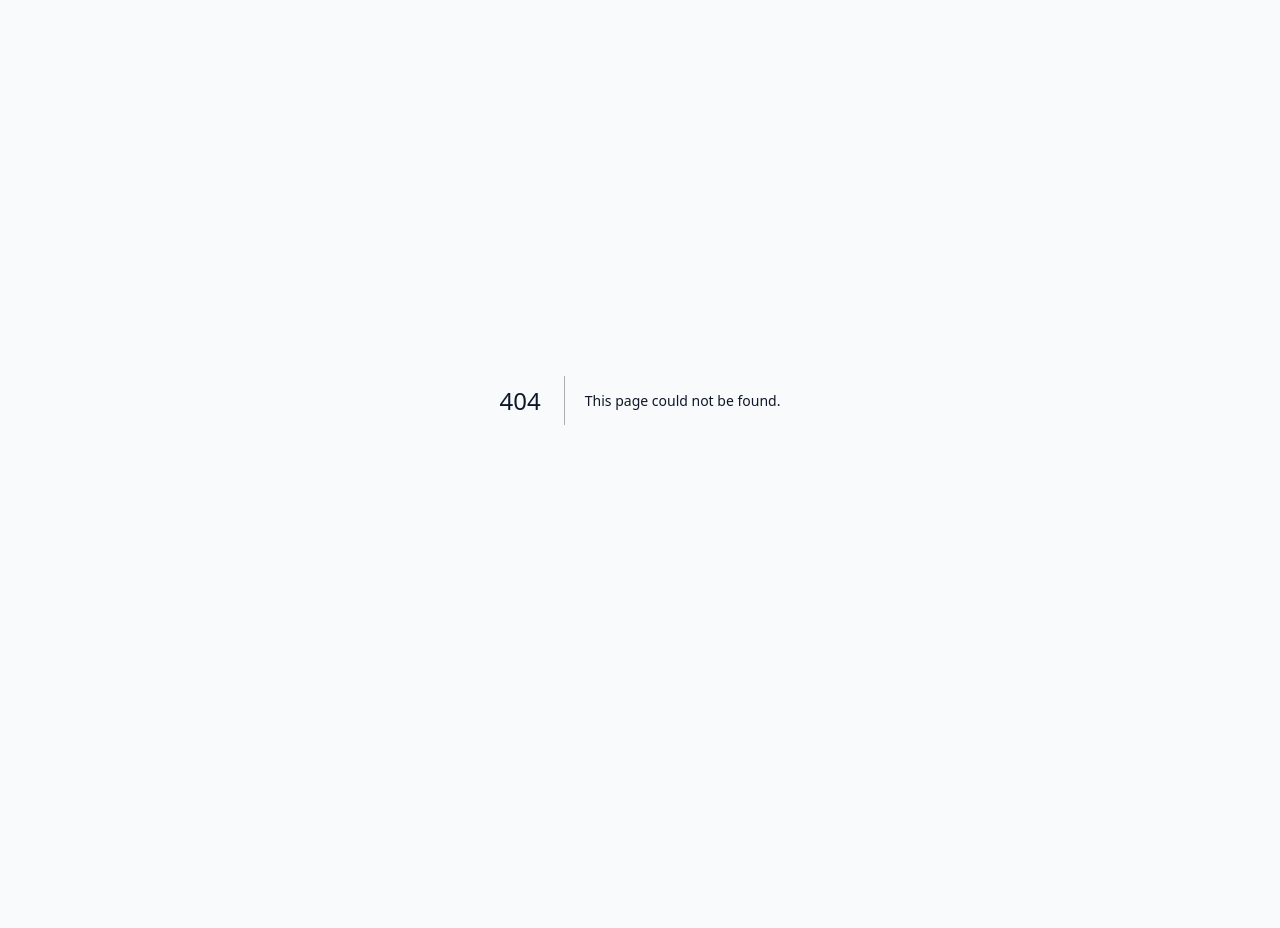
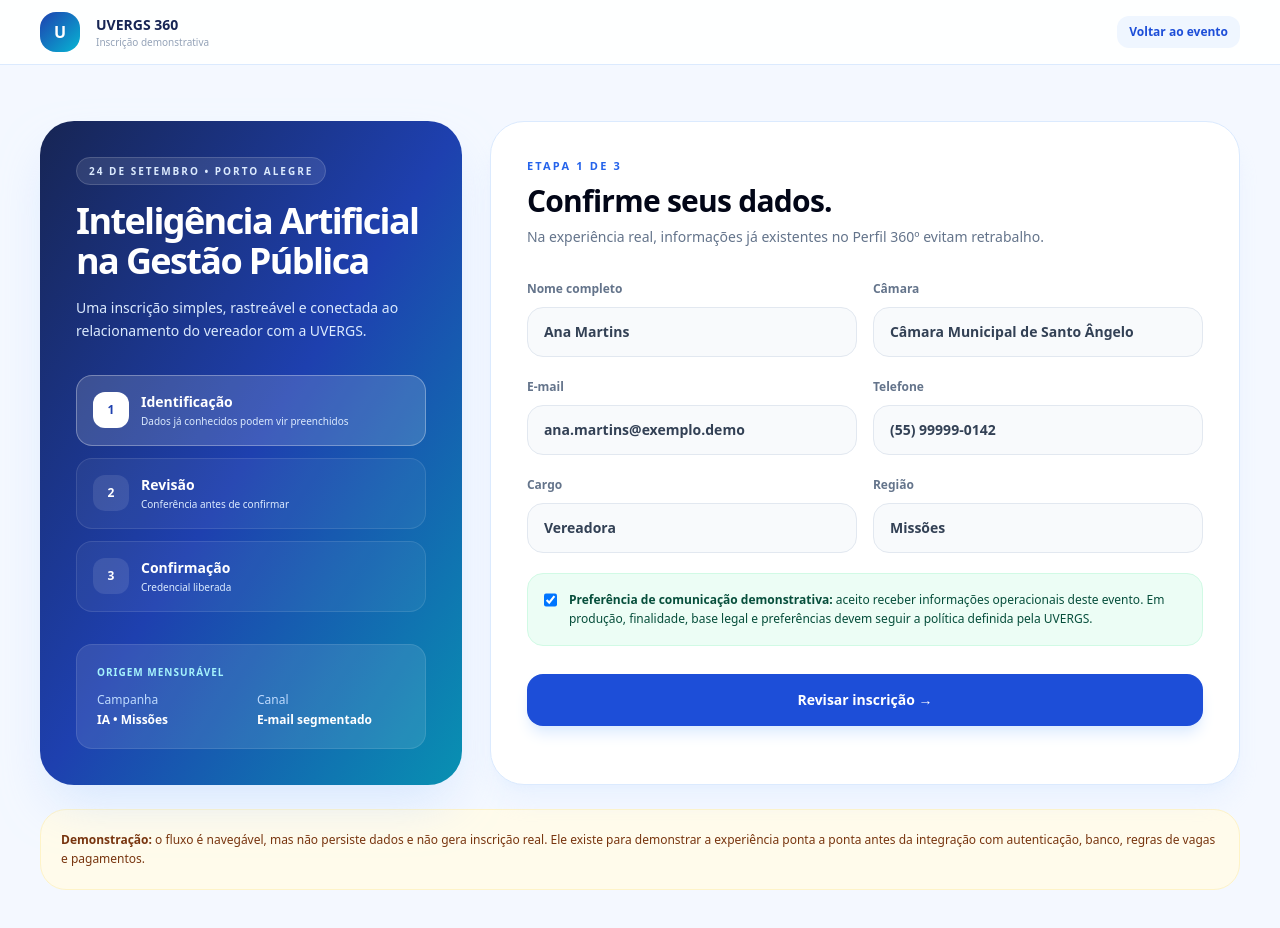
Before and after one commit to Wspinheiro111/uvergs-360, a Next.js app in the folder apps/web/: page /eventos/ia-gestao-publica/inscricao in a window 1280 px wide. Before the commit this address had no page. Shown: the top 928 px of the page. Before the commit the page ends 800 px from the top, so only its background shows below. Built offline with nearby package versions, Linux system fonts and the light colour scheme.

Commit message:
feat(demo): adicionar fluxo navegavel de inscricao do evento

```diff
--- /dev/null
+++ b/apps/web/src/app/eventos/ia-gestao-publica/inscricao/page.tsx
@@ -0,0 +1,78 @@
+"use client";
+
+import Link from "next/link";
+import { useState } from "react";
+
+const etapas = ["Identificação", "Revisão", "Confirmação"];
+
+export default function InscricaoEventoPage() {
+  const [etapa, setEtapa] = useState(0);
+  const [aceite, setAceite] = useState(true);
+
+  return (
+    <div className="min-h-screen bg-[#f4f8ff] text-slate-950">
+      <header className="border-b border-blue-100 bg-white/90 backdrop-blur-xl">
+        <div className="mx-auto flex h-16 max-w-[1300px] items-center gap-4 px-5 lg:px-10">
+          <div className="flex h-10 w-10 items-center justify-center rounded-2xl bg-gradient-to-br from-blue-800 to-cyan-500 font-black text-white">U</div>
+          <div className="flex-1"><p className="text-sm font-black text-blue-950">UVERGS 360</p><p className="text-[10px] text-slate-400">Inscrição demonstrativa</p></div>
+          <Link href="/eventos/ia-gestao-publica" className="rounded-xl bg-blue-50 px-3 py-2 text-xs font-black text-blue-700">Voltar ao evento</Link>
+        </div>
+      </header>
+
+      <main className="mx-auto max-w-[1300px] px-5 py-10 lg:px-10 lg:py-14">
+        <section className="grid gap-7 xl:grid-cols-[.72fr_1.28fr]">
+          <aside className="rounded-[34px] bg-gradient-to-br from-blue-950 via-blue-800 to-cyan-600 p-7 text-white shadow-2xl shadow-blue-200/60 lg:p-9">
+            <span className="rounded-full border border-white/15 bg-white/10 px-3 py-1.5 text-[10px] font-black uppercase tracking-[.2em] text-blue-100">24 de setembro • Porto Alegre</span>
+            <h1 className="mt-5 text-4xl font-black tracking-[-.045em]">Inteligência Artificial na Gestão Pública</h1>
+            <p className="mt-4 text-sm leading-relaxed text-blue-100">Uma inscrição simples, rastreável e conectada ao relacionamento do vereador com a UVERGS.</p>
+
+            <div className="mt-8 space-y-3">
+              {etapas.map((nome, i) => (
+                <div key={nome} className={`flex items-center gap-3 rounded-2xl border p-4 ${i === etapa ? "border-white/30 bg-white/15" : i < etapa ? "border-emerald-300/30 bg-emerald-300/10" : "border-white/10 bg-white/5"}`}>
+                  <span className={`flex h-9 w-9 items-center justify-center rounded-xl text-xs font-black ${i < etapa ? "bg-emerald-300 text-emerald-950" : i === etapa ? "bg-white text-blue-800" : "bg-white/10 text-white"}`}>{i < etapa ? "✓" : i + 1}</span>
+                  <div><p className="text-sm font-black">{nome}</p><p className="mt-0.5 text-[10px] text-blue-100">{i === 0 ? "Dados já conhecidos podem vir preenchidos" : i === 1 ? "Conferência antes de confirmar" : "Credencial liberada"}</p></div>
+                </div>
+              ))}
+            </div>
+
+            <div className="mt-8 rounded-2xl border border-white/10 bg-white/10 p-5">
+              <p className="text-[10px] font-black uppercase tracking-widest text-cyan-200">Origem mensurável</p>
+              <div className="mt-3 grid grid-cols-2 gap-3 text-xs"><div><p className="text-blue-200">Campanha</p><p className="mt-1 font-black">IA • Missões</p></div><div><p className="text-blue-200">Canal</p><p className="mt-1 font-black">E-mail segmentado</p></div></div>
+            </div>
+          </aside>
+
+          <section className="rounded-[34px] border border-blue-100 bg-white p-6 shadow-xl shadow-blue-100/40 lg:p-9">
+            {etapa === 0 && <>
+              <div><p className="text-[11px] font-black uppercase tracking-[.2em] text-blue-600">Etapa 1 de 3</p><h2 className="mt-2 text-3xl font-black tracking-tight">Confirme seus dados.</h2><p className="mt-2 text-sm text-slate-500">Na experiência real, informações já existentes no Perfil 360º evitam retrabalho.</p></div>
+              <div className="mt-7 grid gap-4 md:grid-cols-2">
+                {[["Nome completo","Ana Martins"],["Câmara","Câmara Municipal de Santo Ângelo"],["E-mail","ana.martins@exemplo.demo"],["Telefone","(55) 99999-0142"],["Cargo","Vereadora"],["Região","Missões"]].map(([label,value])=><label key={label} className="block"><span className="text-xs font-bold text-slate-500">{label}</span><div className="mt-2 rounded-2xl border border-slate-200 bg-slate-50 px-4 py-3.5 text-sm font-semibold text-slate-700">{value}</div></label>)}
+              </div>
+              <label className="mt-5 flex cursor-pointer gap-3 rounded-2xl border border-emerald-100 bg-emerald-50 p-4"><input type="checkbox" checked={aceite} onChange={e=>setAceite(e.target.checked)} className="mt-0.5 h-4 w-4"/><span className="text-xs leading-relaxed text-emerald-900"><b>Preferência de comunicação demonstrativa:</b> aceito receber informações operacionais deste evento. Em produção, finalidade, base legal e preferências devem seguir a política definida pela UVERGS.</span></label>
+              <button disabled={!aceite} onClick={()=>setEtapa(1)} className="mt-7 w-full rounded-2xl bg-blue-700 px-5 py-4 text-sm font-black text-white shadow-lg shadow-blue-100 disabled:cursor-not-allowed disabled:opacity-40">Revisar inscrição →</button>
+            </>}
+
+            {etapa === 1 && <>
+              <div><p className="text-[11px] font-black uppercase tracking-[.2em] text-blue-600">Etapa 2 de 3</p><h2 className="mt-2 text-3xl font-black tracking-tight">Tudo certo para participar.</h2><p className="mt-2 text-sm text-slate-500">Uma última conferência antes de gerar a inscrição e a credencial.</p></div>
+              <div className="mt-7 overflow-hidden rounded-[26px] border border-slate-200">
+                {[["Participante","Ana Martins"],["Instituição","Câmara Municipal de Santo Ângelo"],["Evento","Inteligência Artificial na Gestão Pública"],["Data","24/09/2026"],["Local","Porto Alegre/RS"],["Origem atribuída","Campanha IA • Missões • E-mail"]].map(([a,b],i)=><div key={a} className={`grid gap-1 px-5 py-4 sm:grid-cols-[180px_1fr] ${i<5?"border-b border-slate-100":""}`}><p className="text-xs font-bold text-slate-400">{a}</p><p className="text-sm font-black text-slate-800">{b}</p></div>)}
+              </div>
+              <div className="mt-5 rounded-2xl bg-blue-50 p-5"><p className="text-xs font-black text-blue-800">O que acontece ao confirmar?</p><div className="mt-3 grid gap-2 text-xs text-blue-700 sm:grid-cols-3"><span>✓ inscrição registrada</span><span>✓ credencial liberada</span><span>✓ jornada atualizada</span></div></div>
+              <div className="mt-7 flex flex-col gap-3 sm:flex-row"><button onClick={()=>setEtapa(0)} className="rounded-2xl border border-slate-200 px-5 py-3.5 text-sm font-black text-slate-600 sm:w-40">Voltar</button><button onClick={()=>setEtapa(2)} className="flex-1 rounded-2xl bg-emerald-600 px-5 py-3.5 text-sm font-black text-white shadow-lg shadow-emerald-100">Confirmar inscrição</button></div>
+            </>}
+
+            {etapa === 2 && <div className="py-6 text-center lg:py-10">
+              <div className="mx-auto flex h-20 w-20 items-center justify-center rounded-[28px] bg-emerald-100 text-4xl text-emerald-700">✓</div>
+              <span className="mt-6 inline-flex rounded-full bg-emerald-100 px-3 py-1.5 text-[10px] font-black uppercase tracking-[.18em] text-emerald-700">Inscrição confirmada</span>
+              <h2 className="mx-auto mt-4 max-w-2xl text-4xl font-black tracking-[-.045em] lg:text-5xl">Agora o relacionamento continua.</h2>
+              <p className="mx-auto mt-4 max-w-2xl text-sm leading-relaxed text-slate-500">A inscrição saiu da campanha, entrou no evento e agora libera a credencial digital. Depois do check-in, a presença poderá liberar o certificado e alimentar o Perfil 360º.</p>
+              <div className="mx-auto mt-8 grid max-w-3xl gap-3 sm:grid-cols-4">{[["1","Campanha","atribuída"],["2","Inscrição","confirmada"],["3","Credencial","liberada"],["4","Check-in","próximo passo"]].map(([n,a,b])=><div key={n} className="rounded-2xl border border-blue-100 bg-blue-50 p-4"><span className="mx-auto flex h-8 w-8 items-center justify-center rounded-xl bg-blue-700 text-xs font-black text-white">{n}</span><p className="mt-3 text-xs font-black text-blue-950">{a}</p><p className="mt-1 text-[10px] text-blue-600">{b}</p></div>)}</div>
+              <div className="mt-8 flex flex-col justify-center gap-3 sm:flex-row"><Link href="/portal/vereador/credencial/ia-gestao-publica" className="rounded-2xl bg-blue-700 px-6 py-3.5 text-sm font-black text-white">Abrir minha credencial →</Link><Link href="/portal/vereador" className="rounded-2xl border border-slate-200 px-6 py-3.5 text-sm font-black text-slate-600">Ir para Meu UVERGS</Link></div>
+            </div>}
+          </section>
+        </section>
+
+        <section className="mt-6 rounded-[26px] border border-amber-100 bg-amber-50 p-5 text-xs leading-relaxed text-amber-900"><b>Demonstração:</b> o fluxo é navegável, mas não persiste dados e não gera inscrição real. Ele existe para demonstrar a experiência ponta a ponta antes da integração com autenticação, banco, regras de vagas e pagamentos.</section>
+      </main>
+    </div>
+  );
+}
```
